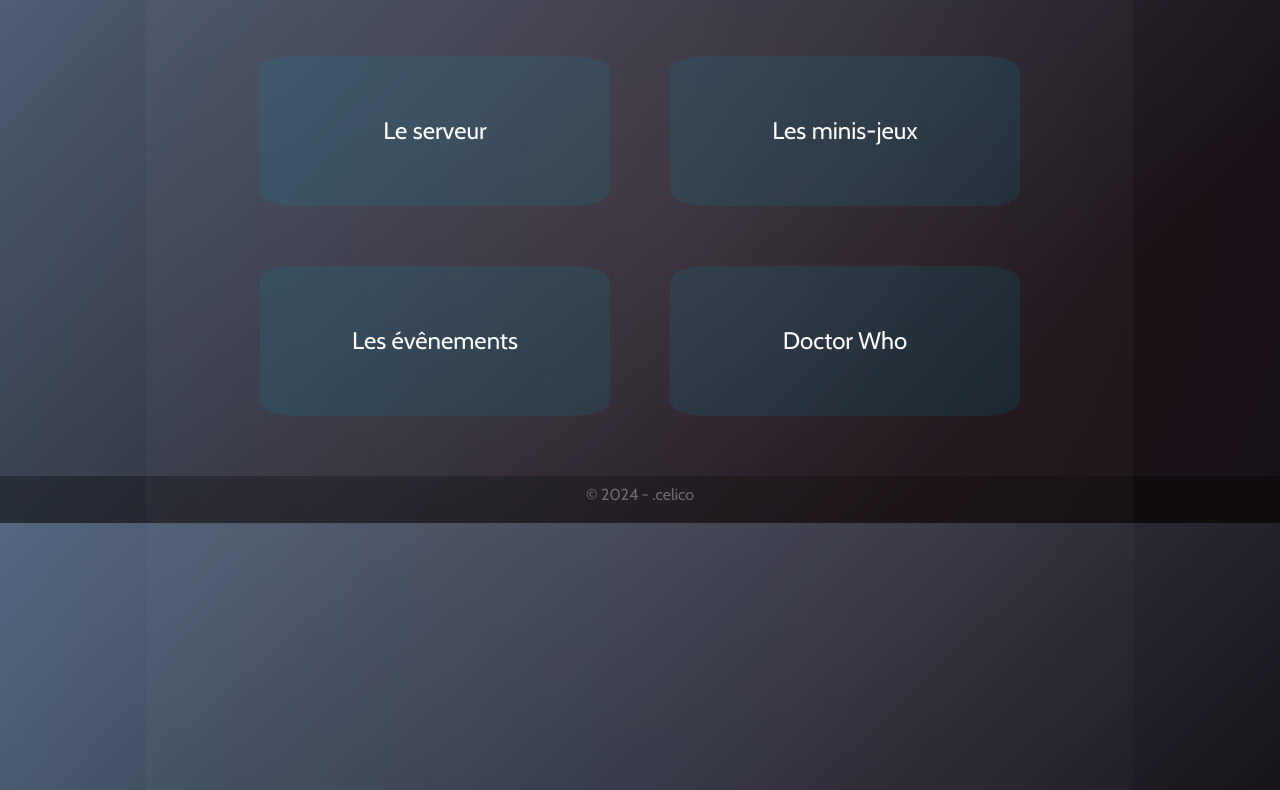
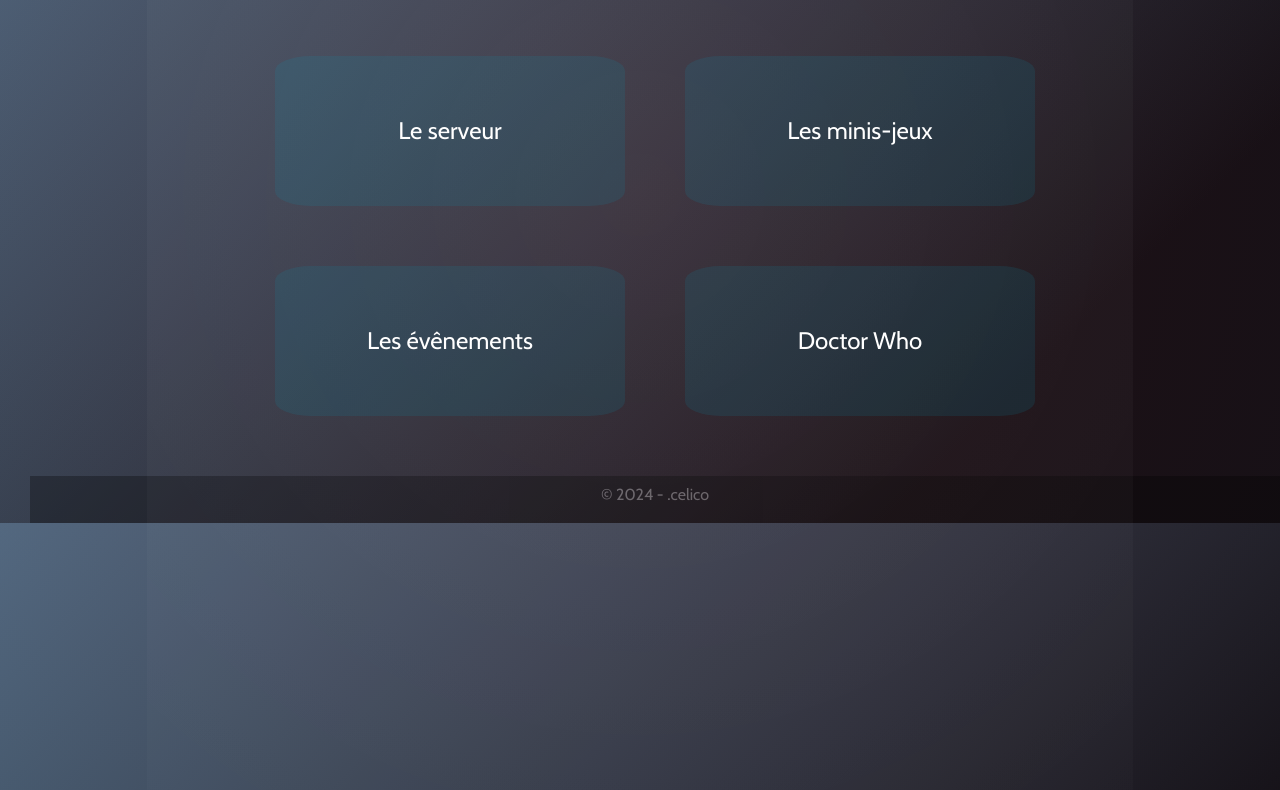
Before and after one commit to celico7/celico7.github.io, a plain HTML site: page index.html in a window 1280 px wide. Shown: the part 184-974 px from the top of the page. Drawn offline with nearby package versions, Linux system fonts and the light colour scheme; files that its build step writes are made by us from their sources; files whose address does not match are found by name.

Commit message:
Update index.html

```diff
--- a/index.html
+++ b/index.html
@@ -10,7 +10,10 @@
         rel="stylesheet">
     <link rel="stylesheet" href="https://cdn.jsdelivr.net/npm/bootstrap-icons@1.11.3/font/bootstrap-icons.min.css">
     <link href="https://cdn.jsdelivr.net/npm/bootstrap@5.3.0/dist/css/bootstrap.min.css" rel="stylesheet">
-    <link rel="stylesheet" href="/css/style.css">
+    <link rel="stylesheet" href="projet-petit-tardis/css/style.css">
+    <link rel="stylesheet" href="projet-petit-tardis/css/style-1.css">
+    <link rel="stylesheet" href="projet-petit-tardis/css/style-3.css">
+    <link rel="stylesheet" href="projet-petit-tardis/css/style-4.css">
   <style>
 body {
   font-family: "Cabin", sans-serif;
```
